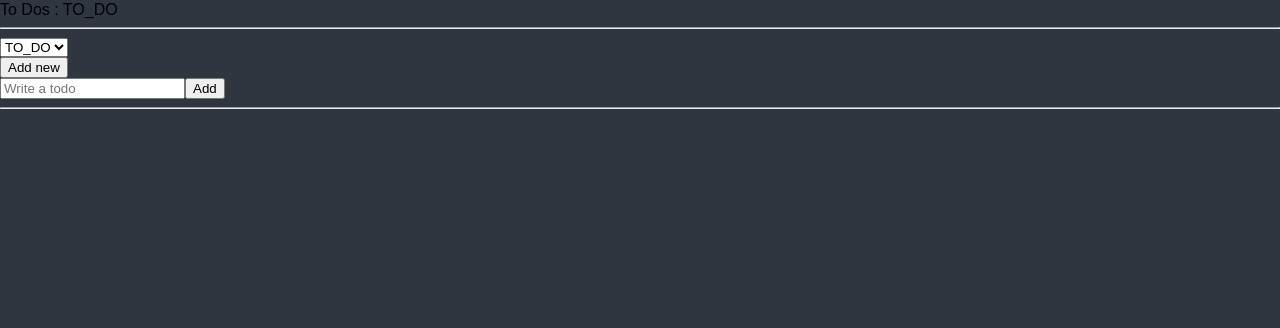
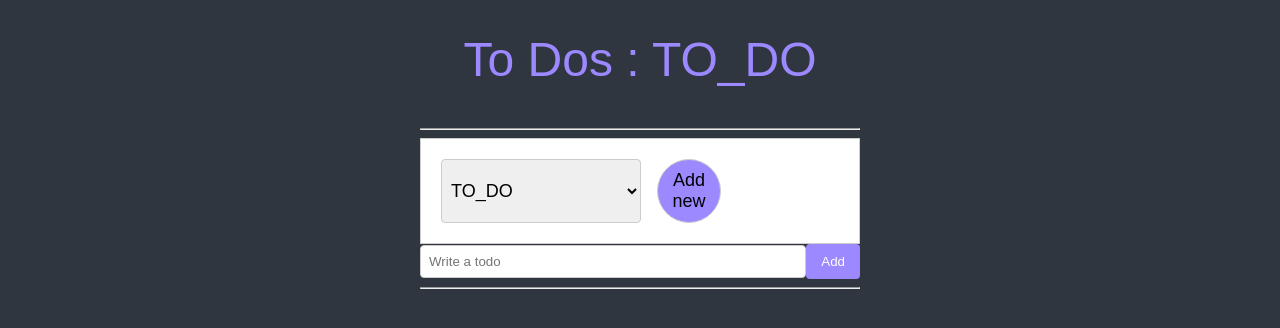
Before and after one commit to seungwooj/react-todo-app, a React (Create React App) app: page / in a window 1280 px wide. Shown: the top 328 px of the page. Built offline with nearby package versions, Linux system fonts and the light colour scheme.

Commit message:
apply css

```diff
--- a/src/components/CreateToDo.tsx
+++ b/src/components/CreateToDo.tsx
@@ -2,10 +2,36 @@ import { useForm } from "react-hook-form";
 import { useRecoilValue, useRecoilState } from "recoil";
 import { categoryState, toDoState } from "../atoms";
 import { useEffect } from "react";
+import { styled } from "styled-components";
 
 interface IForm {
     toDo: string;
 }
+
+const Form = styled.form`
+    display: flex;
+    align-items: center;
+`;
+
+const Input = styled.input`
+    width: 100%;
+    padding: 8px;
+    border: 1px solid #ccc;
+    border-radius: 4px;
+`;
+
+const Button = styled.button`
+    background-color: ${(props) => props.theme.accentColor};
+    color: white;
+    padding: 10px 15px;
+    border: none;
+    border-radius: 4px;
+    cursor: pointer;
+
+    &:hover {
+        background-color: ${(props) => props.theme.accentColor};
+    }
+`;
 
 function CreateToDo() {
     const [toDos, setToDos] = useRecoilState(toDoState);
@@ -24,13 +50,13 @@ function CreateToDo() {
     }, [toDos]);
 
     return (
-        <form onSubmit={handleSubmit(handleValid)}>
-            <input
+        <Form onSubmit={handleSubmit(handleValid)}>
+            <Input
                 {...register("toDo", { required: "Please write a To Do" })}
                 placeholder="Write a todo"
             />
-            <button>Add</button>
-        </form>
+            <Button>Add</Button>
+        </Form>
     );
 }
 
--- a/src/components/ToDoList.tsx
+++ b/src/components/ToDoList.tsx
@@ -3,6 +3,57 @@ import CreateToDo from "./CreateToDo";
 import { categoriesState, categoryState, toDoSelector } from "../atoms";
 import ToDo from "./ToDo";
 import { useEffect } from "react";
+import { styled } from "styled-components";
+
+const Container = styled.div`
+    padding: 0px 20px;
+    max-width: 480px;
+    margin: 0 auto;
+`;
+
+const Header = styled.header`
+    height: 15vh;
+    display: flex;
+    justify-content: center;
+    align-items: center;
+`;
+
+const Title = styled.h1`
+    font-size: 48px;
+    color: ${(props) => props.theme.accentColor};
+`;
+
+const Form = styled.form`
+    margin: 0 auto;
+    padding: 20px;
+    border: 1px solid #ccc;
+    background-color: ${(props) => props.theme.cardColor};
+    display: flex;
+`;
+
+const Select = styled.select`
+    width: 200px;
+    padding: 5px;
+    border: 1px solid #ccc;
+    border-radius: 4px;
+    box-sizing: border-box;
+    font-size: 18px;
+`;
+
+const Option = styled.option`
+    padding: 5px;
+`;
+
+const Button = styled.button`
+    font-size: 18px;
+    background-color: ${(props) => props.theme.accentColor};
+    color: ${(props) => props.theme.textColor};
+    margin-left: 1rem;
+    width: 4rem;
+    height: 4rem;
+    border-radius: 50%;
+    border: 1px solid #ccc;
+`;
 
 function ToDoList() {
     // const toDos = useRecoilValue(toDoState);
@@ -25,17 +76,20 @@ function ToDoList() {
     }, [categories]);
 
     return (
-        <div>
-            <h1>To Dos : {category}</h1>
+        <Container>
+            <Header>
+                <Title>To Dos : {category}</Title>
+            </Header>
+
             <hr />
-            <form>
-                <select value={category} onInput={onInput}>
+            <Form>
+                <Select value={category} onInput={onInput}>
                     {categories.map((availCategory) => (
-                        <option value={availCategory}>{availCategory}</option>
+                        <Option value={availCategory}>{availCategory}</Option>
                     ))}
-                </select>
-            </form>
-            <button onClick={addCategory}>Add new</button>
+                </Select>
+                <Button onClick={addCategory}>Add new</Button>
+            </Form>
             <CreateToDo />
             <hr />
             <ul>
@@ -43,7 +97,7 @@ function ToDoList() {
                     <ToDo key={toDo.id} {...toDo} />
                 ))}
             </ul>
-        </div>
+        </Container>
     );
 }
 
```
